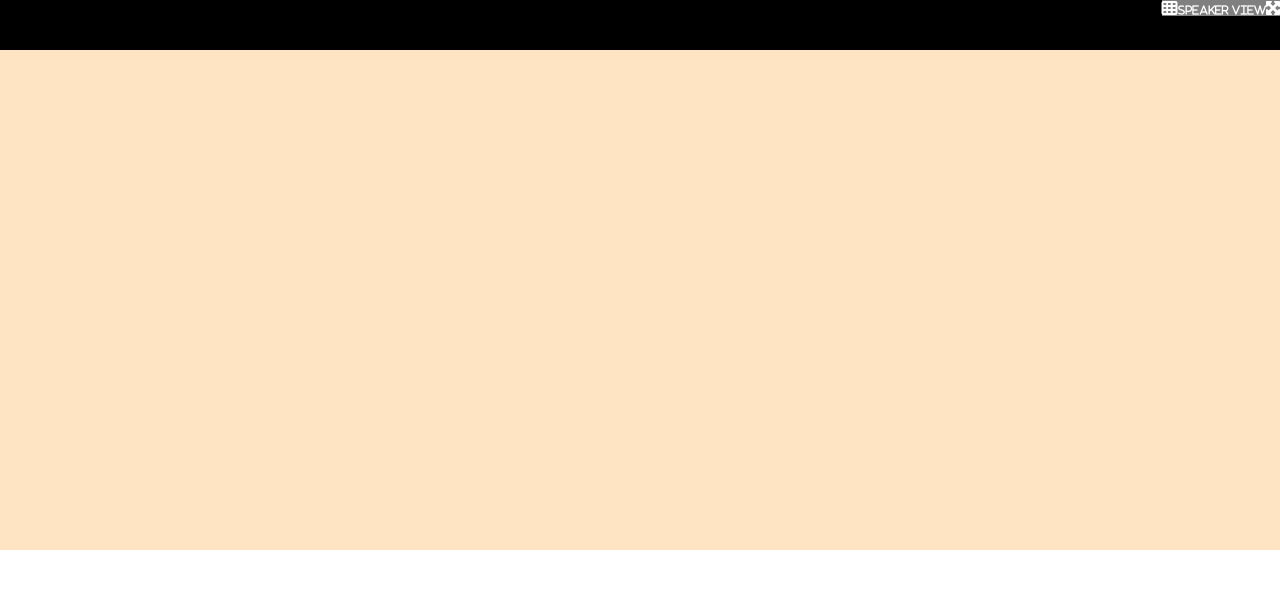
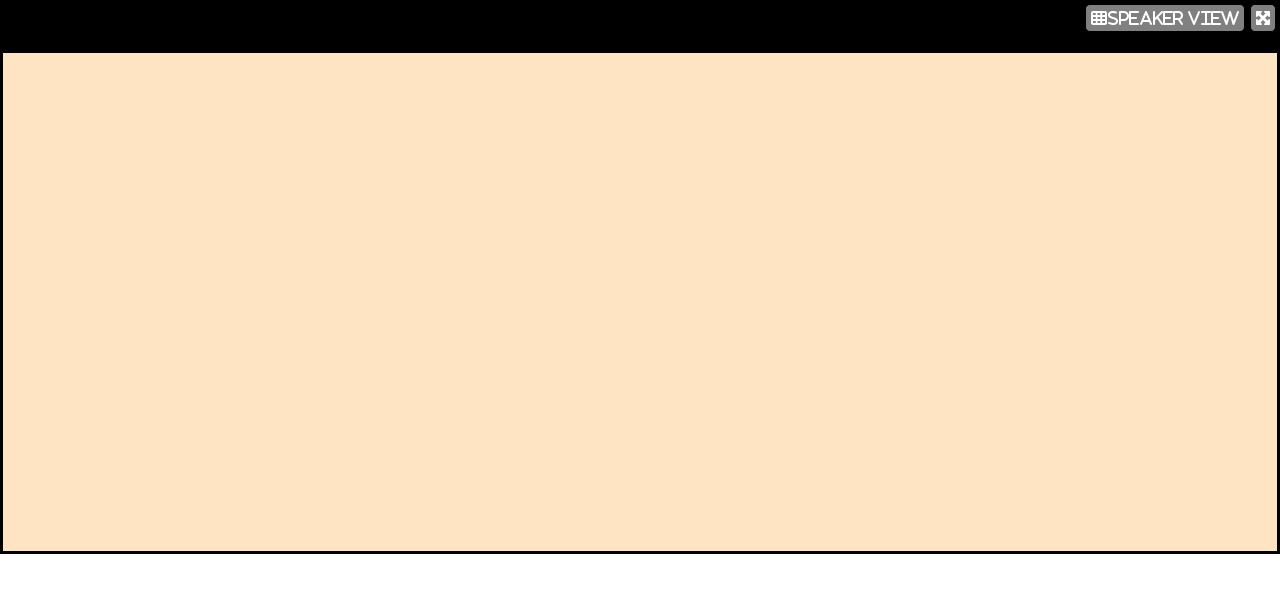
Before and after one commit to info-mic-info/html-css-zoom, a plain HTML site: page index.html in a window 1280 px wide. Drawn offline with Linux system fonts and the light colour scheme.

Commit message:
esample 2 header

```diff
--- a/css/style.css
+++ b/css/style.css
@@ -2,22 +2,25 @@
     padding: 0%;
     margin: 0;
     box-sizing: border-box;
-    /* border: solid 1px grey; */
+    border: solid 1px black;
 }
+
+/* HEADER */
 
 header {
     width: 100%;
+    height: 50px;
     background-color: black;
     position: relative;
-    height: 50px;
+
 
 }
 
 .user {
-    display: flex;
     position: absolute;
     top: 0;
     right: 0;
+    display: flex;
 }
 
 /* Utility */
@@ -25,17 +28,29 @@ header {
     color: white;
 }
 
-.background-color {
+.background-grey {
     background-color: grey;
+
 }
 
-h6 {
-    display: inline;
+.margin-l{
+    margin-left: 5px;
 }
+
 /* Utility */
+
+/* MAIN */
 
 main {
     background-color: bisque;
     width: 100%;
     height: 500px;
 }
+
+
+
+.padding-5px {
+    padding: 5px;
+    text-align: center;
+    border-radius: 5px;
+}
--- a/index.html
+++ b/index.html
@@ -14,11 +14,9 @@
 
 <body>
     <header>
-        <div class="container wt">
-            <div class="user background-color ">
-                <i class="fa-solid fa-table-cells"><h6>Speaker View</h6></i>
-                <i class="fa-solid fa-maximize"></i>
-            </div>
+        <div class="user wt ">
+            <i class="fa-solid fa-table-cells background-grey padding-5px">speaker view</i>
+            <i class="fa-solid fa-maximize background-grey margin-l padding-5px"></i>
         </div>
     </header>
 
```
